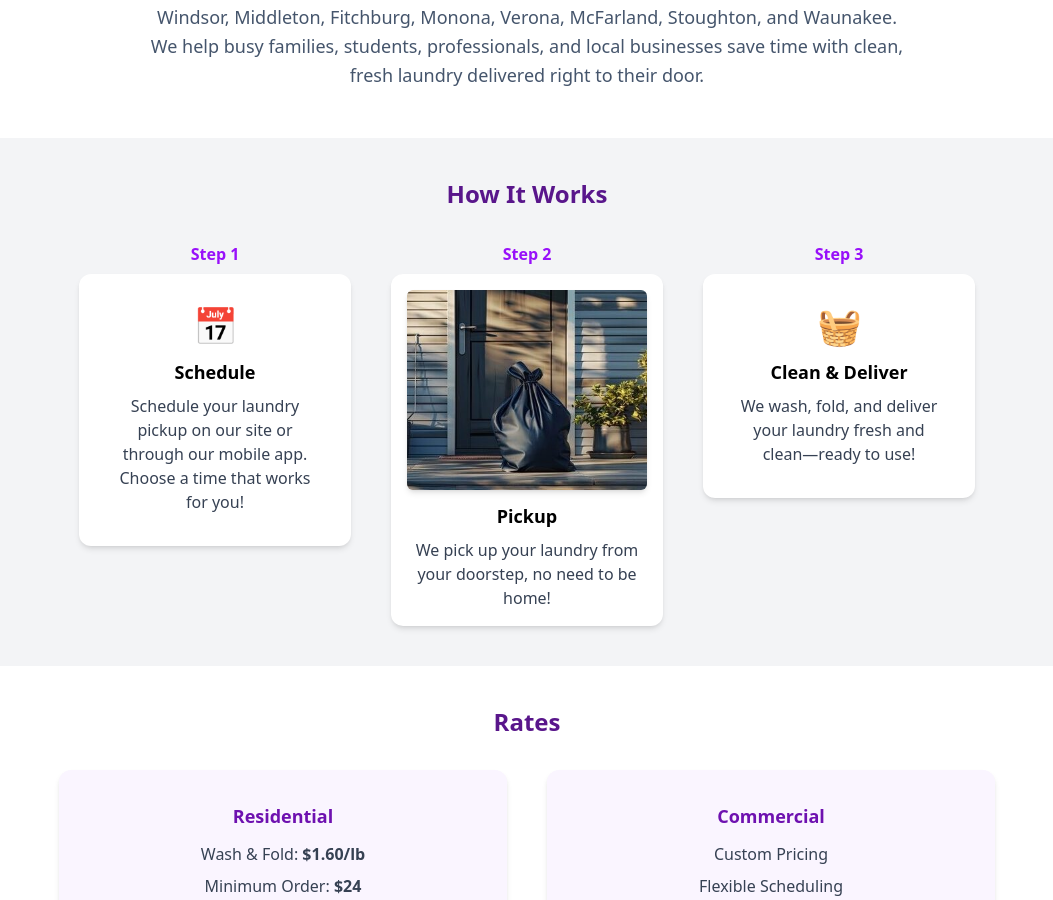
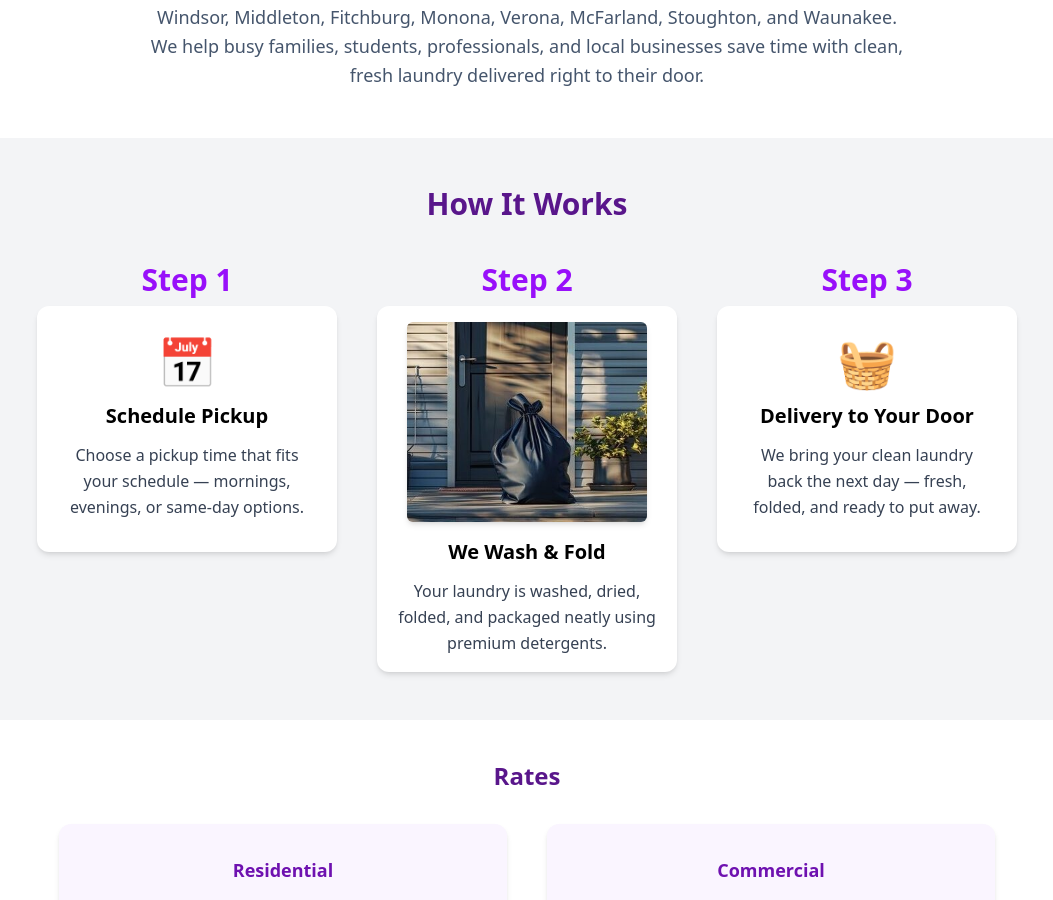
Before and after one commit to Badgerland608/BadgerlandSite, a React (Vite) app: page / in a window 1280 px wide. Shown: the part 520-1420 px from the top of the page, without its empty margins (113-1166 px from the left). Built offline with nearby package versions, Linux system fonts and the light colour scheme; no server answers.

Commit message:
Update HowItWorks.jsx

```diff
--- a/src/HowItWorks.jsx
+++ b/src/HowItWorks.jsx
@@ -3,49 +3,53 @@ import pickupImg from './assets/IMG_0917.jpg';
 
 function HowItWorks() {
   return (
-    <section className="bg-gray-100 py-10 text-center">
-      <h3 className="text-2xl font-bold text-purple-900 mb-8">How It Works</h3>
+    <section className="bg-gray-100 py-12 text-center">
+      <h3 className="text-3xl font-bold text-purple-900 mb-10">
+        How It Works
+      </h3>
 
-      <div className="flex flex-wrap justify-center gap-10 max-w-4xl mx-auto">
+      <div className="flex flex-wrap justify-center gap-10 max-w-5xl mx-auto">
+
         {/* Step 1 */}
-        <div className="flex-1 min-w-[220px] max-w-[300px]">
-          <h1 className="text-3g text-purple-600 font-bold mb-2">Step 1</h1>
+        <div className="flex-1 min-w-[240px] max-w-[300px]">
+          <h1 className="text-3xl text-purple-600 font-bold mb-2">Step 1</h1>
           <div className="bg-white rounded-xl shadow-md p-8">
-            <div className="text-4xl text-purple-600 mb-3">📅</div>
-            <h4 className="text-lg font-semibold mb-2">Schedule</h4>
-            <p className="text-gray-700 text-base">
-              Schedule your laundry pickup on our site or through our mobile app. Choose a time that works for you!
+            <div className="text-5xl text-purple-600 mb-4">📅</div>
+            <h4 className="text-xl font-semibold mb-3">Schedule Pickup</h4>
+            <p className="text-gray-700 text-base leading-relaxed">
+              Choose a pickup time that fits your schedule — mornings, evenings, or same‑day options.
             </p>
           </div>
         </div>
 
         {/* Step 2 */}
-        <div className="flex-1 min-w-[220px] max-w-[300px]">
-          <h1 className="text-3g text-purple-600 font-bold mb-2">Step 2</h1>
+        <div className="flex-1 min-w-[240px] max-w-[300px]">
+          <h1 className="text-3xl text-purple-600 font-bold mb-2">Step 2</h1>
           <div className="bg-white rounded-xl shadow-md p-4 flex flex-col items-center">
             <img
               src={pickupImg}
               alt="Pickup"
-              className="h-[200px] w-[240px] object-cover rounded-md mb-3 shadow-md"
+              className="h-[200px] w-[240px] object-cover rounded-md mb-4 shadow-md"
             />
-            <h4 className="text-lg font-semibold mb-2">Pickup</h4>
-            <p className="text-gray-700 text-base">
-              We pick up your laundry from your doorstep, no need to be home!
+            <h4 className="text-xl font-semibold mb-3">We Wash & Fold</h4>
+            <p className="text-gray-700 text-base leading-relaxed">
+              Your laundry is washed, dried, folded, and packaged neatly using premium detergents.
             </p>
           </div>
         </div>
 
         {/* Step 3 */}
-        <div className="flex-1 min-w-[220px] max-w-[300px]">
-          <h1 className="text-3g text-purple-600 font-bold mb-2">Step 3</h1>
+        <div className="flex-1 min-w-[240px] max-w-[300px]">
+          <h1 className="text-3xl text-purple-600 font-bold mb-2">Step 3</h1>
           <div className="bg-white rounded-xl shadow-md p-8">
-            <div className="text-4xl text-purple-600 mb-3">🧺</div>
-            <h4 className="text-lg font-semibold mb-2">Clean & Deliver</h4>
-            <p className="text-gray-700 text-base">
-              We wash, fold, and deliver your laundry fresh and clean—ready to use!
+            <div className="text-5xl text-purple-600 mb-4">🧺</div>
+            <h4 className="text-xl font-semibold mb-3">Delivery to Your Door</h4>
+            <p className="text-gray-700 text-base leading-relaxed">
+              We bring your clean laundry back the next day — fresh, folded, and ready to put away.
             </p>
           </div>
         </div>
+
       </div>
     </section>
   );
```
